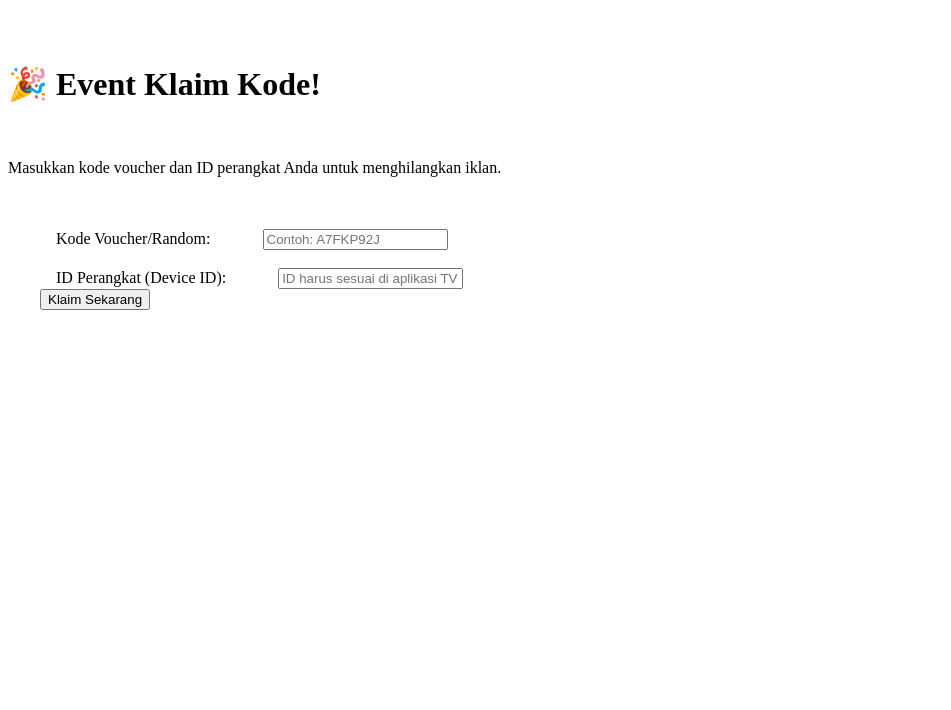
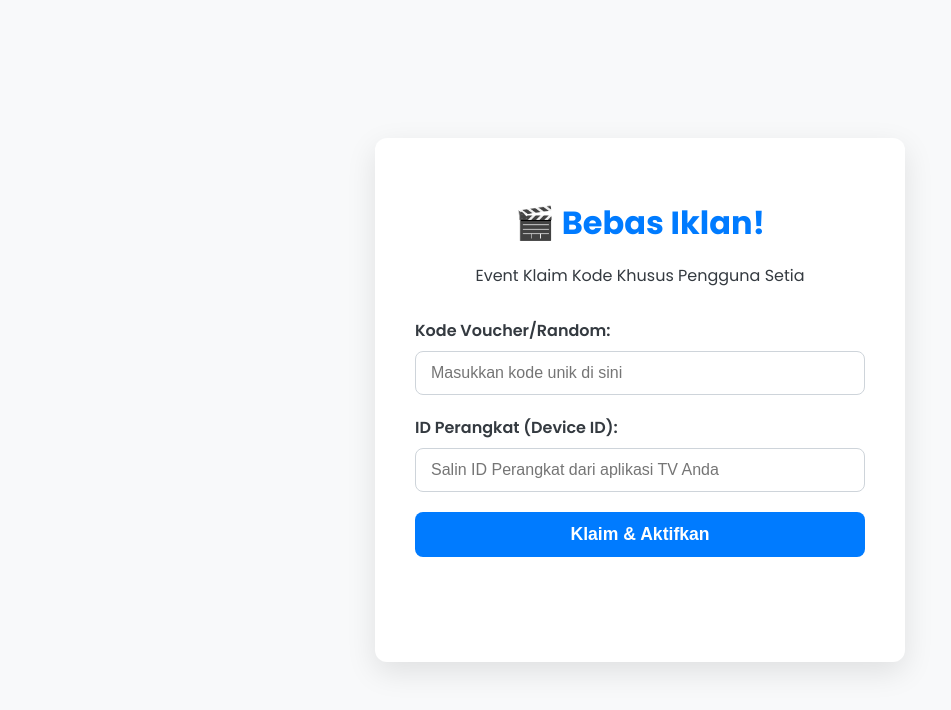
Before and after one commit to kolangkaling197/voucher-claim-page, a plain HTML site: page index.html in a window 1280 px wide. Shown: the whole page, without its empty margins (0-951 px from the left). Drawn offline with Linux system fonts and the light colour scheme.

Commit message:
Update index.html

```diff
--- a/index.html
+++ b/index.html
@@ -3,11 +3,20 @@
 <head>
     <meta charset="UTF-8">
     <meta name="viewport" content="width=device-width, initial-scale=1.0">
-    <title>Klaim Kode Bebas Iklan</title>
+    <title>Klaim Kode Bebas Iklan | Ampau TV</title>
+    <link href="https://fonts.googleapis.com/css2?family=Poppins:wght@400;600;700&display=swap" rel="stylesheet">
     <style>
+        :root {
+            --primary-color: #007bff; /* Biru Primer */
+            --secondary-color: #28a745; /* Hijau Sukses */
+            --danger-color: #dc3545; /* Merah Gagal */
+            --bg-color: #f8f9fa; /* Latar Belakang Sangat Terang */
+            --card-bg: #ffffff; /* Latar Belakang Kartu */
+            --font-color: #343a40; /* Warna Teks Gelap */
+        }
         body {
-            font-family: Arial, sans-serif;
-            background-color: #f4f4f9;
+            font-family: 'Poppins', sans-serif;
+            background-color: var(--bg-color);
             display: flex;
             justify-content: center;
             align-items: center;
@@ -15,72 +24,105 @@
             margin: 0;
         }
         .container {
-            background: white;
-            padding: 30px;
-            border-radius: 10px;
-            box-shadow: 0 4px 15px rgba(0, 0, 0, 0.1);
+            background: var(--card-bg);
+            padding: 40px;
+            border-radius: 12px;
+            box-shadow: 0 10px 30px rgba(0, 0, 0, 0.1);
             width: 100%;
-            max-width: 400px;
+            max-width: 450px; /* Lebar Sedikit Lebih Besar */
             text-align: center;
         }
         h1 {
-            color: #333;
-            margin-bottom: 20px;
+            color: var(--primary-color);
+            margin-bottom: 5px;
+            font-weight: 700;
+        }
+        .subtitle {
+            color: var(--font-color);
+            margin-bottom: 30px;
+            font-size: 1rem;
         }
         .form-group {
-            margin-bottom: 15px;
+            margin-bottom: 20px;
             text-align: left;
         }
         label {
             display: block;
-            margin-bottom: 5px;
-            font-weight: bold;
+            margin-bottom: 8px;
+            font-weight: 600;
+            color: var(--font-color);
         }
         input[type="text"] {
             width: 100%;
-            padding: 10px;
-            border: 1px solid #ccc;
-            border-radius: 5px;
+            padding: 12px 15px;
+            border: 1px solid #ced4da;
+            border-radius: 8px;
             box-sizing: border-box;
+            transition: border-color 0.3s;
+            font-size: 1rem;
+        }
+        input[type="text"]:focus {
+            border-color: var(--primary-color);
+            outline: none;
+            box-shadow: 0 0 0 0.2rem rgba(0, 123, 255, 0.25);
         }
         button {
-            background-color: #007bff;
+            background-color: var(--primary-color);
             color: white;
-            padding: 10px 20px;
+            padding: 12px 25px;
             border: none;
-            border-radius: 5px;
+            border-radius: 8px;
             cursor: pointer;
-            font-size: 16px;
+            font-size: 1.1rem;
+            font-weight: 600;
             width: 100%;
+            transition: background-color 0.3s;
         }
         button:hover {
             background-color: #0056b3;
         }
         #message {
-            margin-top: 20px;
-            font-weight: bold;
+            margin-top: 25px;
+            padding: 10px;
+            border-radius: 6px;
+            font-weight: 700;
+            font-size: 1rem;
+            min-height: 20px; /* Memastikan ada ruang agar layout tidak bergerak */
+        }
+        /* Style untuk pesan status */
+        .msg-loading {
+            background-color: #e0f7ff;
+            color: var(--primary-color);
+        }
+        .msg-success {
+            background-color: #d4edda;
+            color: var(--secondary-color);
+        }
+        .msg-error {
+            background-color: #f8d7da;
+            color: var(--danger-color);
         }
     </style>
 </head>
 <body>
 
 <div class="container">
-    <h1>🎉 Event Klaim Kode!</h1>
-    <p>Masukkan kode voucher dan ID perangkat Anda untuk menghilangkan iklan.</p>
+    <h1>🎬 Bebas Iklan!</h1>
+    <p class="subtitle">Event Klaim Kode Khusus Pengguna Setia</p>
 
     <form id="claimForm">
         <div class="form-group">
             <label for="voucherCode">Kode Voucher/Random:</label>
-            <input type="text" id="voucherCode" name="voucherCode" required placeholder="Contoh: A7FKP92J">
+            <input type="text" id="voucherCode" name="voucherCode" required placeholder="Masukkan kode unik di sini">
         </div>
         <div class="form-group">
             <label for="deviceId">ID Perangkat (Device ID):</label>
-            <input type="text" id="deviceId" name="deviceId" required placeholder="ID harus sesuai di aplikasi TV">
+            <input type="text" id="deviceId" name="deviceId" required placeholder="Salin ID Perangkat dari aplikasi TV Anda">
         </div>
-        <button type="submit">Klaim Sekarang</button>
+        <button type="submit">Klaim & Aktifkan</button>
     </form>
 
-    <p id="message"></p>
+    <div id="message"></div>
 </div>
 
 <script>
@@ -89,34 +131,32 @@
         const form = e.target;
         const messageElement = document.getElementById('message');
 
-        // TELAH DIEDIT: Mengarahkan ke URL Worker Anda + endpoint /klaim-voucher
+        // Ganti URL Worker dengan alamat yang benar
         const workerUrl = 'https://voucher-claim-handler.asique121212.workers.dev/klaim-voucher';
 
-        messageElement.textContent = '⏳ Memproses klaim...';
-        messageElement.style.color = '#007bff'; // Warna biru saat loading
+        messageElement.textContent = 'Memproses klaim...';
+        messageElement.className = 'msg-loading'; // Menambah kelas loading
 
         try {
             const response = await fetch(workerUrl, {
                 method: 'POST',
-                // Menggunakan FormData untuk mengirim data form
                 body: new FormData(form),
             });
 
-            // Pastikan respon adalah JSON
             const result = await response.json();
 
             if (result.success) {
-                messageElement.style.color = 'green';
+                messageElement.className = 'msg-success'; // Menambah kelas sukses
                 messageElement.textContent = result.message;
-                form.reset(); // Kosongkan form setelah sukses
+                form.reset();
             } else {
-                messageElement.style.color = 'red';
+                messageElement.className = 'msg-error'; // Menambah kelas error
                 messageElement.textContent = `Gagal: ${result.message}`;
             }
         } catch (error) {
             console.error('Error selama pengiriman klaim:', error);
-            messageElement.style.color = 'red';
-            messageElement.textContent = 'Terjadi kesalahan koneksi. Pastikan ID dan Kode sudah benar dan coba lagi.';
+            messageElement.className = 'msg-error';
+            messageElement.textContent = 'Terjadi kesalahan koneksi atau sistem. Silakan coba lagi.';
         }
     });
 </script>
```
Lines whose indentation alone changed are shown as unchanged.
